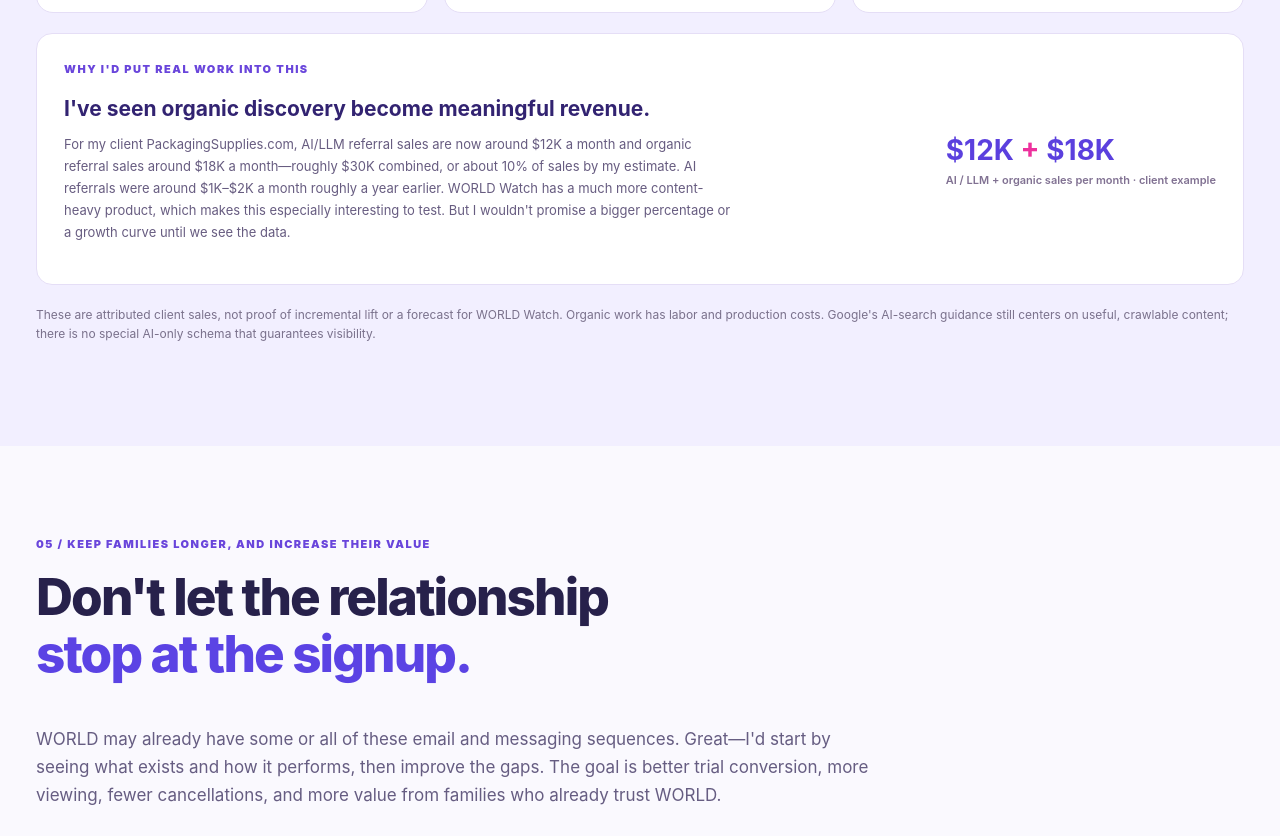
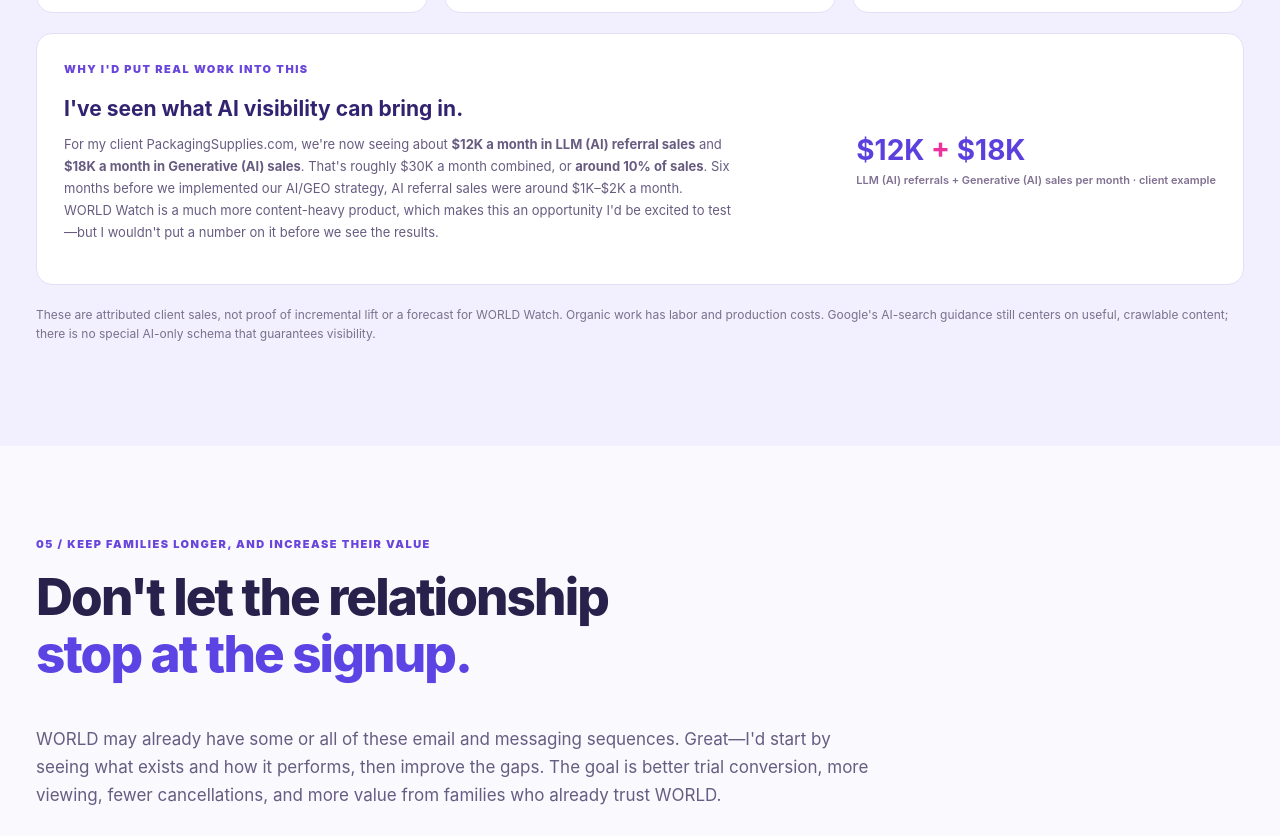
Before and after one commit to latefritz/worldwatch-150k, a plain HTML site: page index.html in a window 1280 px wide. Shown: the part 5055-5891 px from the top of the page. Drawn offline with Linux system fonts and the light colour scheme.

Commit message:
Clarify client AI revenue as LLM referrals and Generative AI sales with pre-strategy baseline

```diff
--- a/index.html
+++ b/index.html
@@ -442,7 +442,7 @@ html{scroll-padding-top:100px}
     <b>First test: a consistent, manageable clip schedule with a monthly review.</b>
    </article>
   </div>
-  <div class="proof"><div><span class="mini-label">WHY I'D PUT REAL WORK INTO THIS</span><h3>I've seen organic discovery become meaningful revenue.</h3><p>For my client PackagingSupplies.com, AI/LLM referral sales are now around $12K a month and organic referral sales around $18K a month—roughly $30K combined, or about 10% of sales by my estimate. AI referrals were around $1K–$2K a month roughly a year earlier. WORLD Watch has a much more content-heavy product, which makes this especially interesting to test. But I wouldn't promise a bigger percentage or a growth curve until we see the data.</p></div><strong>$12K <span>+</span> $18K<small>AI / LLM + organic sales per month · client example</small></strong></div>
+  <div class="proof"><div><span class="mini-label">WHY I'D PUT REAL WORK INTO THIS</span><h3>I've seen what AI visibility can bring in.</h3><p>For my client PackagingSupplies.com, we're now seeing about <b>$12K a month in LLM (AI) referral sales</b> and <b>$18K a month in Generative (AI) sales</b>. That's roughly $30K a month combined, or <b>around 10% of sales</b>. Six months before we implemented our AI/GEO strategy, AI referral sales were around $1K–$2K a month. WORLD Watch is a much more content-heavy product, which makes this an opportunity I'd be excited to test—but I wouldn't put a number on it before we see the results.</p></div><strong>$12K <span>+</span> $18K<small>LLM (AI) referrals + Generative (AI) sales per month · client example</small></strong></div>
   <p class="fine-note">These are attributed client sales, not proof of incremental lift or a forecast for WORLD Watch. Organic work has labor and production costs. Google's AI-search guidance still centers on useful, crawlable content; there is no special AI-only schema that guarantees visibility.</p>
  </div>
 </section>
```
